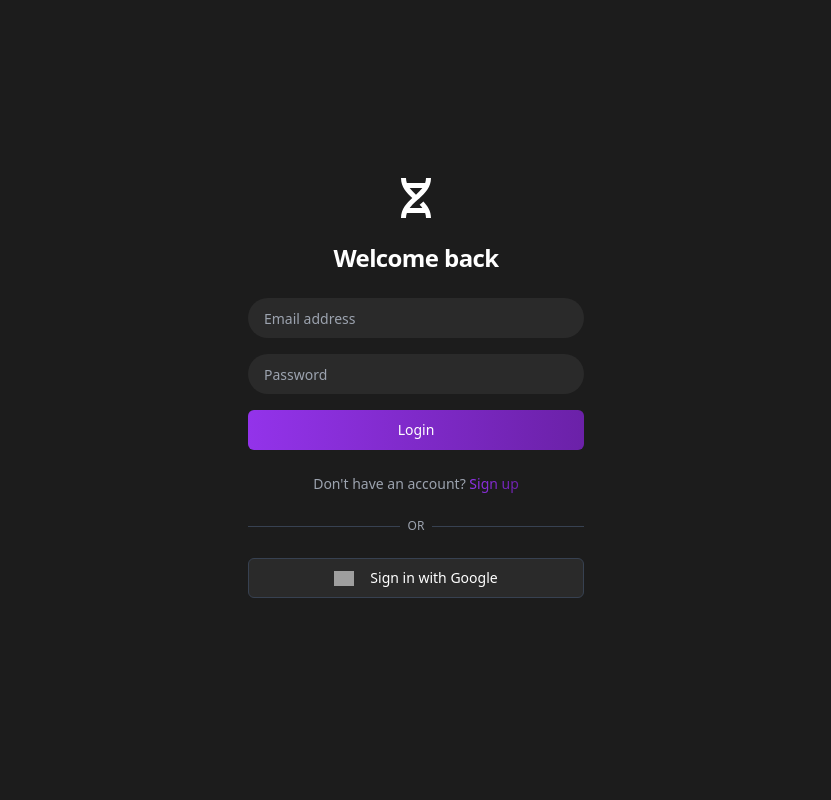
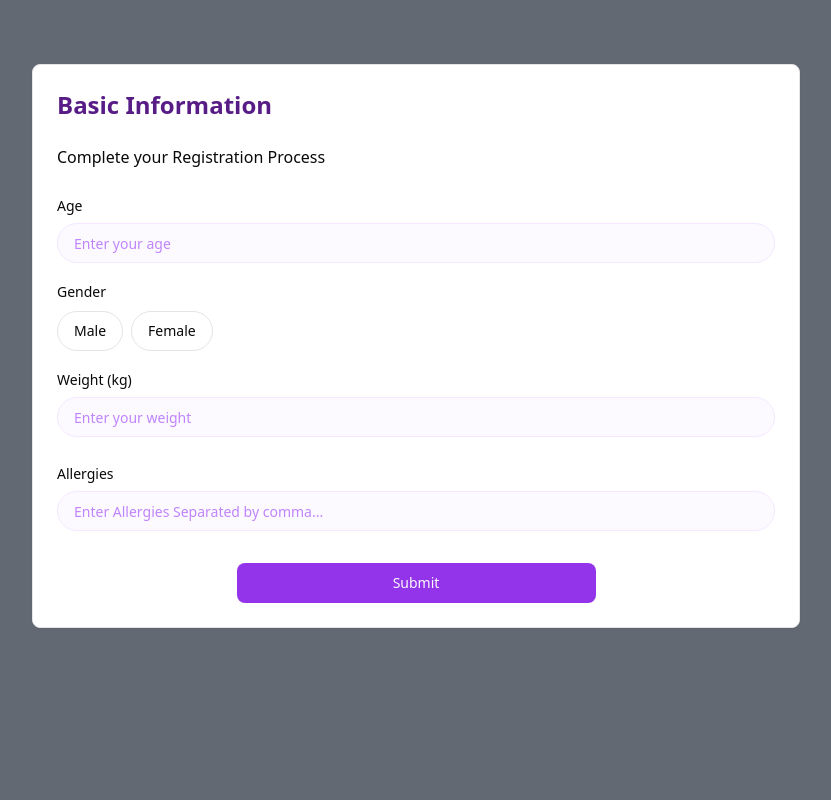
Before and after one commit to Cavista-Hackathon-2025/helix-health-frontend, a React (Vite) app: page /onboarding in a window 1280 px wide. Shown: the top 800 px of the page, without its empty margins (224-1055 px from the left). Built offline with nearby package versions, Linux system fonts and the light colour scheme; grey boxes are pictures that could not be loaded.

Commit message:
React-Router-Dom Initiated

```diff
--- a/package.json
+++ b/package.json
@@ -24,6 +24,7 @@
     "react": "^19.0.0",
     "react-day-picker": "^8.10.1",
     "react-dom": "^19.0.0",
+    "react-router-dom": "^7.2.0",
     "tailwind-merge": "^3.0.1",
     "tailwindcss-animate": "^1.0.7"
   },
--- a/src/App.jsx
+++ b/src/App.jsx
@@ -1,16 +1,22 @@
 import "./App.css";
 // import AuthenticatedNav from "./components/AuthenticatedNav";
 import LoginForm from "./pages/Login";
+import Onboarding from "./pages/Onboarding";
 import SignupForm from "./pages/Signup";
 import SymptomForm from "./pages/wizard-pages/page";
+import { BrowserRouter, Route, Routes } from "react-router-dom";
 
 function App() {
   return (
     <>
-      <LoginForm />
-      <SymptomForm />
-      {/* <AuthenticatedNav /> */}
-      <SignupForm />
+    <BrowserRouter>
+    <Routes>
+    <Route path="/" element={<LoginForm/>} />
+    <Route path="/onboarding" element={<Onboarding/>} />
+    <Route path="/signup" element={<SignupForm/>} />
+    <Route path="/symptoms" element={<SymptomForm/>} />
+    </Routes>
+    </BrowserRouter>
     </>
   );
 }
--- a/src/components/steps/Extra-prompt-upload.jsx
+++ b/src/components/steps/Extra-prompt-upload.jsx
@@ -1,7 +1,67 @@
-export const ExtraPromptUpload = () => {
+import { Label } from "@radix-ui/react-label";
+import { PillButton } from "../ui/pill-button";
+import { Input } from "../ui/input";
+import { Button } from "../ui/button";
+import { useRef, useState } from "react";
+import { FileUp } from "lucide-react";
+import { Textarea } from "../ui/textarea";
+
+export const ExtraPromptUpload = ({ data, updateData }) => {
+  // const activityLevels = ["Sedentary", "Moderate", "Active"]
+  // const dietTypes = ["Balanced", "Unhealthy", "High in Processed Foods", "Other"]
+  // const fileInputRef = useRef()
+  const [textAreaValue, setTextAreaValue] = useState("");
+  const [files, setFiles] = useState([]);
+
+  const handleFileUpload = (event) => {
+    const file = event.target.files?.[0];
+    if (file) {
+      console.log("File selected:", file.name);
+      setFiles(...file, file);
+    }
+  };
+
+  const handleSubmit = (e) => {
+    e.preventDefault();
+    updateData({ ...data, extraPrompt: textAreaValue, medicalImages: files });
+  };
+  const handleTextInput = (e) => {
+    setTextAreaValue(e.target.value);
+  };
+  console.log(textAreaValue);
   return (
-    <div>
-
+    <div className="space-y-6">
+      <h2 className="text-2xl font-semibold text-purple-900">
+        Some Extra Information
+      </h2>
+      <div className="space-y-4">
+        <form
+          onSubmit={handleSubmit}
+          className="flex flex-col gap-5 w-full max-w-md items-center space-x-2"
+        >
+          <Textarea
+            type="text"
+            placeholder="Enter a prompt"
+            className="flex-1 rounded-lg h-60"
+            value={textAreaValue}
+            onChange={handleTextInput}
+          />
+          <Button asChild className="w-full">
+            <label className="cursor-pointer">
+              <span>Upload Files</span>
+              <span>
+                <FileUp />
+              </span>
+              <input
+                type="file"
+                className="hidden"
+                onChange={handleFileUpload}
+                // ref={fileInputRef}
+              />
+            </label>
+          </Button>
+        </form>
+      </div>
     </div>
-  )
-}
+  );
+};
--- /dev/null
+++ b/src/pages/Onboarding.jsx
@@ -0,0 +1,107 @@
+import { Label } from "@/components/ui/label";
+import { Input } from "@/components/ui/input";
+import { PillButton } from "@/components/ui/pill-button";
+import { useState } from "react";
+import { Button } from "@/components/ui/button";
+import { Card } from "@/components/ui/card";
+
+export default function Onboarding() {
+  const [formData, setFormData] = useState({
+    age: "",
+    gender: "",
+    weight: "",
+    height: "",
+    allergies: [String]
+  });
+  const [data, setData] = useState("");
+  const genderOptions = ["Male", "Female"];
+  const handleClick = () => {
+    const allergies = data.split(",");
+    setFormData({ allergies });
+  };
+
+  return (
+    <div className="min-h-[100vh] bg-gray-800/70 p-4 md:p-8">
+      {/* <Nav /> */}
+      {/* <AuthenticatedNav /> */}
+      <div className="mx-auto max-w-3xl">
+        <div className="mb-8 text-center">
+        </div>
+
+
+        <Card className="backdrop-blur-sm">
+          <div className="p-6">
+            <div className="space-y-6">
+              <h2 className="text-2xl font-semibold text-purple-900">
+                Basic Information
+              </h2>
+              <p>Complete your Registration Process</p>
+              <div className="space-y-4">
+                <div>
+                  <Label htmlFor="age">Age</Label>
+                  <Input
+                    type="number"
+                    id="age"
+                    value={formData.age}
+                    onChange={(e) => setFormData({ age: e.target.value })}
+                    placeholder="Enter your age"
+                    className="mt-1.5 border-purple-100 bg-purple-50/50 placeholder:text-purple-400
+                     focus-visible:border-purple-200 focus-visible:ring-purple-100"
+                  />
+                </div>
+
+                <div>
+                  <Label>Gender</Label>
+                  <div className="mt-2 flex flex-wrap gap-2">
+                    {genderOptions.map((option) => (
+                      <PillButton
+                        key={option}
+                        selected={formData.gender === option}
+                        onClick={() => setFormData({ gender: option })}
+                      >
+                        {option}
+                      </PillButton>
+                    ))}
+                  </div>
+                </div>
+
+                <div>
+                  <Label htmlFor="weight">Weight (kg)</Label>
+                  <Input
+                    type="number"
+                    id="weight"
+                    value={formData.weight}
+                    onChange={(e) => setFormData({ weight: e.target.value })}
+                    placeholder="Enter your weight"
+                    className="mt-1.5 border-purple-100 bg-purple-50/50 placeholder:text-purple-400
+                     focus-visible:border-purple-200 focus-visible:ring-purple-100"
+                  />
+                </div>
+              </div>
+              <div>
+                <Label htmlFor="allergies">Allergies</Label>
+                <Input
+                  type="text"
+                  id="allergies"
+                  value={data}
+                  onChange={(e) => setData(e.target.value)}
+                  placeholder="Enter Allergies Separated by comma..."
+                  className="mt-1.5 border-purple-100 bg-purple-50/50 placeholder:text-purple-400
+                     focus-visible:border-purple-200 focus-visible:ring-purple-100"
+                />
+              </div>
+            </div>
+            <div className="mt-8 flex justify-center items-center">
+              <Button
+                onClick={handleClick}
+                className="rounded-lg w-2/4  bg-purple-600 hover:bg-purple-700"
+              >
+                Submit
+              </Button>
+            </div>
+          </div>
+        </Card>
+      </div>
+    </div>
+  );
+}
--- a/src/pages/wizard-pages/page.jsx
+++ b/src/pages/wizard-pages/page.jsx
@@ -16,12 +16,7 @@ import { ExtraPromptUpload } from "@/components/steps/Extra-prompt-upload"
 export default function SymptomForm() {
   const [step, setStep] = useState(1)
   const [formData, setFormData] = useState({
-    // Basic Information
-    age: "",
-    gender: "",
-    weight: "",
-    height: "",
-    // Symptom Identification
+   // Symptom Identification
     symptoms: [],
     symptomDate: null,
     severity: "",
@@ -50,11 +45,11 @@ export default function SymptomForm() {
     emergencySymptoms: [],
     //Extra Prompt data
     medicalImages: [],
-    userDefinedPrompt: [],
+    extraPrompts: "",
 
   })
 
-  const totalSteps = 8
+  const totalSteps = 7
 
   const updateFormData = (newData) => {
     setFormData((prev) => ({ ...prev, ...newData }))
@@ -75,20 +70,18 @@ export default function SymptomForm() {
   const renderStep = () => {
     switch (step) {
       case 1:
-        return <BasicInformation data={formData} updateData={updateFormData} />
+        return <SymptomIdentification data={formData} updateData={updateFormData} />
       case 2:
-        return <SymptomIdentification data={formData} updateData={updateFormData} />
+        return <SymptomContext data={formData} updateData={updateFormData} />
       case 3:
-        return <SymptomContext data={formData} updateData={updateFormData} />
+        return <AdditionalSymptoms data={formData} updateData={updateFormData} />
       case 4:
-        return <AdditionalSymptoms data={formData} updateData={updateFormData} />
+        return <PossibleTriggers data={formData} updateData={updateFormData} />
       case 5:
-        return <PossibleTriggers data={formData} updateData={updateFormData} />
+        return <LifestyleFactors data={formData} updateData={updateFormData} />
       case 6:
-        return <LifestyleFactors data={formData} updateData={updateFormData} />
+        return <UrgencyAssessment data={formData} updateData={updateFormData} />
       case 7:
-        return <UrgencyAssessment data={formData} updateData={updateFormData} />
-      case 8:
         return <ExtraPromptUpload data={formData} updateData={updateFormData} />
       default:
         return null
```
Also changed, not shown: 1 other file (tests, documents, lock files or other folders).
